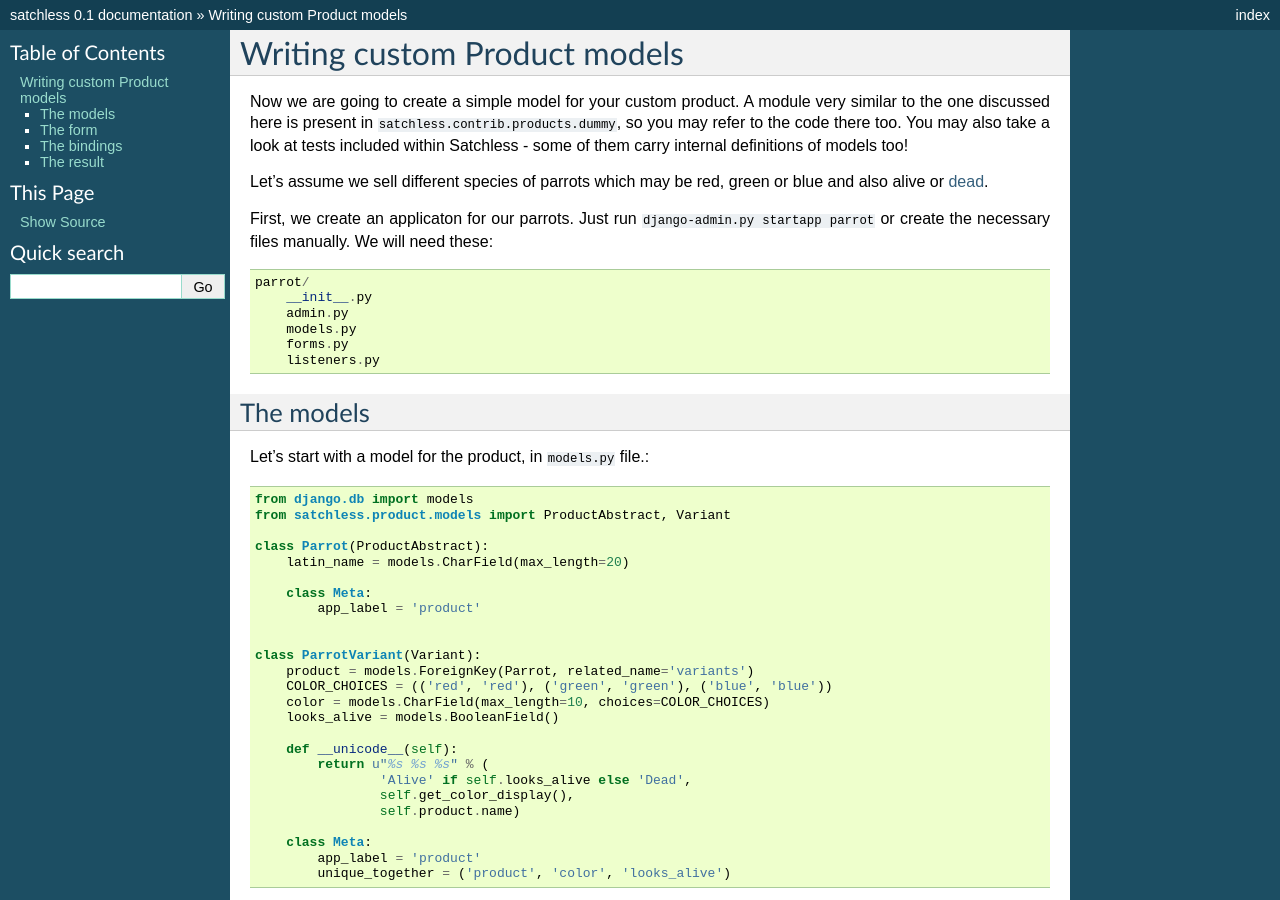
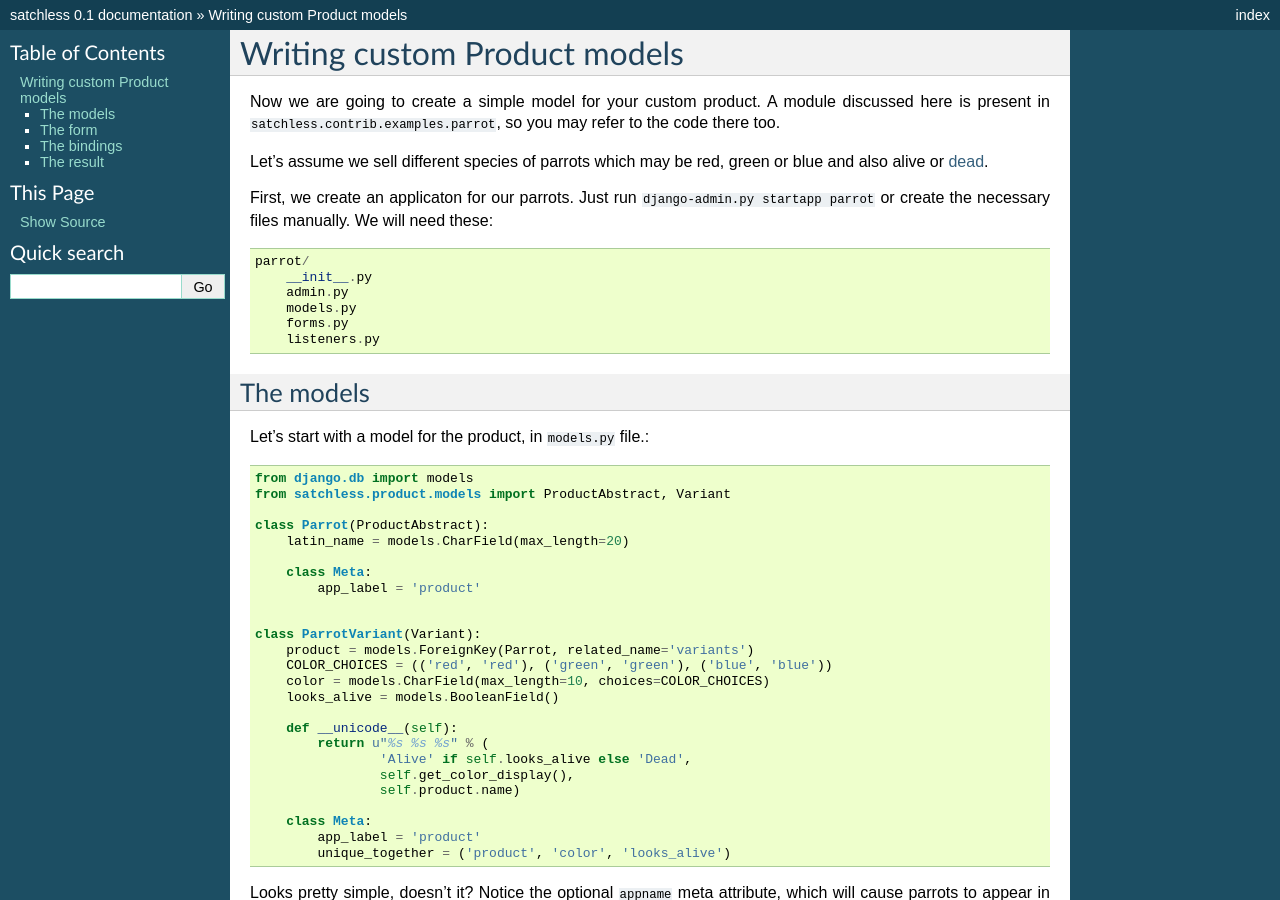
Before and after one commit to mirumee/satchless, a Sphinx documentation site: the page built from doc/product/custom_models.rst, in a window 1280 px wide and 900 px high. Built offline with Sphinx 7.4.7, drawn with Linux system fonts in a browser that asks for light colours.

Commit message:
Ref to existing module

```diff
--- a/doc/product/custom_models.rst
+++ b/doc/product/custom_models.rst
@@ -5,10 +5,8 @@ Writing custom Product models
 =============================
 
 Now we are going to create a simple model for your custom product. A module
-very similar to the one discussed here is present in
-``satchless.contrib.products.dummy``, so you may refer to the code there too.
-You may also take a look at tests included within Satchless - some of them
-carry internal definitions of models too!
+discussed here is present in ``satchless.contrib.examples.parrot``, so you
+may refer to the code there too.
 
 Let's assume we sell different species of parrots which may be red, green or
 blue and also alive or `dead`_.
```
